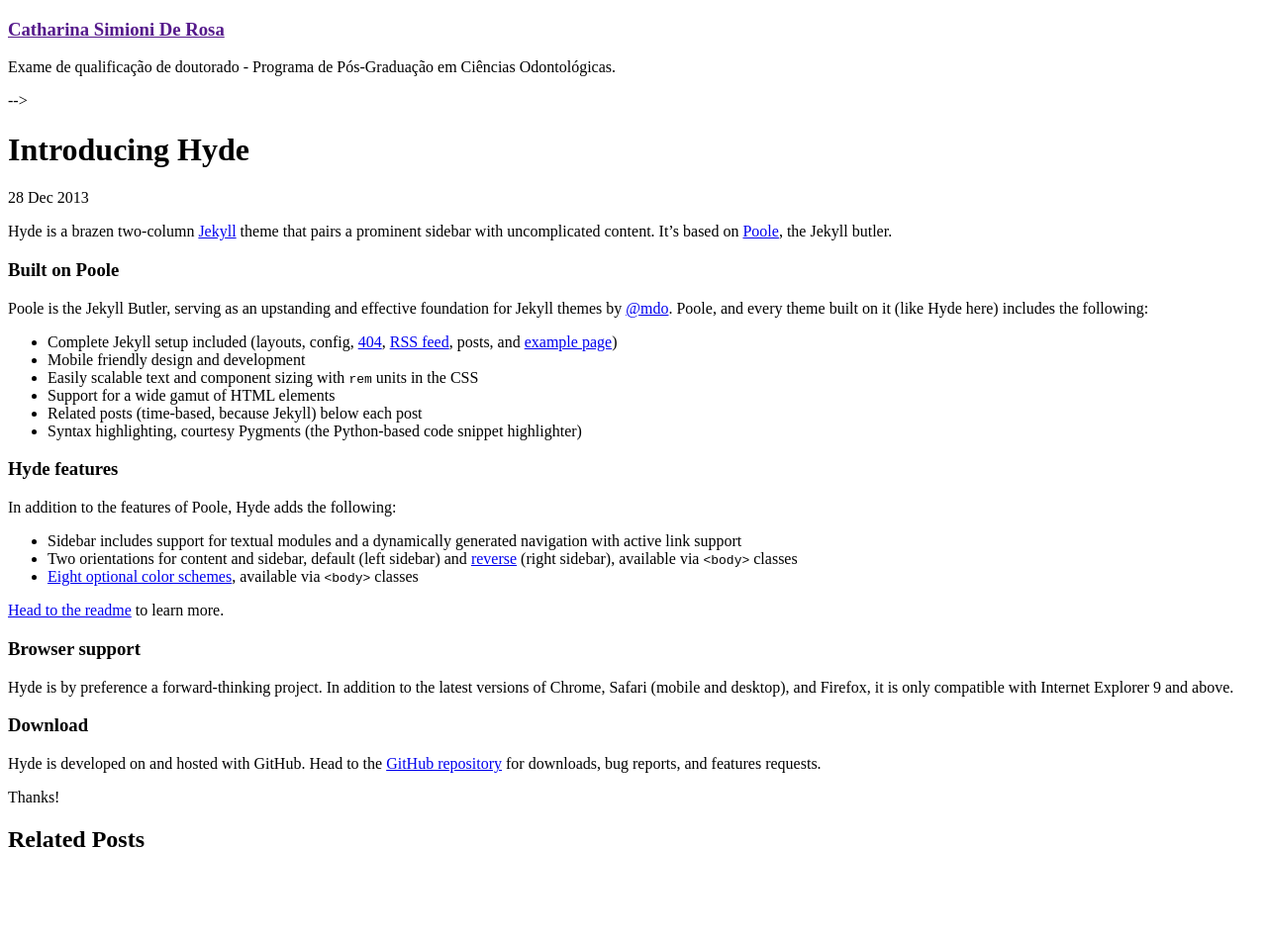
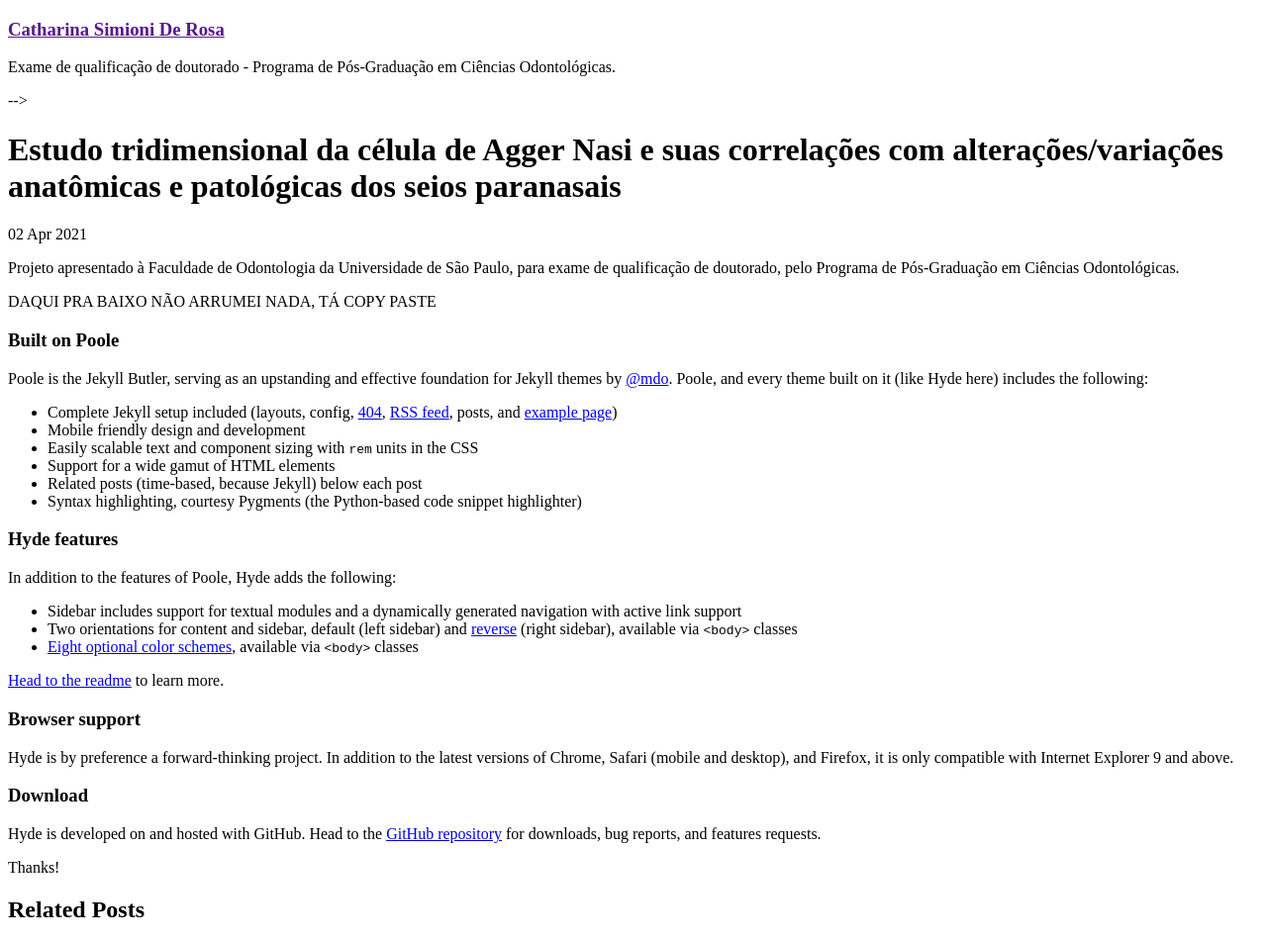
Before and after one commit to pedrowvalle/pedrowvalle.github.io, a Jekyll site: the page built from _posts/2021-04-02-introducing-hyde.md, in a window 1280 px wide. Shown: the whole page at 99% size. Built offline with Jekyll 4.4.1, drawn with Linux system fonts in a browser that asks for light colours; Markdown is read by kramdown in place of the engine named in the settings; before the commit the page ends 900 px from its top, so only the background shows below that.

Commit message:
primeiro post

```diff
--- a/_posts/2013-12-28-introducing-hyde.md
+++ b/_posts/2021-04-02-introducing-hyde.md
@@ -1,9 +1,11 @@
 ---
 layout: post
-title: Introducing Hyde
+title: Estudo tridimensional da célula de Agger Nasi e suas correlações com alterações/variações anatômicas e patológicas dos seios paranasais
 ---
 
-Hyde is a brazen two-column [Jekyll](http://jekyllrb.com) theme that pairs a prominent sidebar with uncomplicated content. It's based on [Poole](http://getpoole.com), the Jekyll butler.
+Projeto apresentado à Faculdade de Odontologia da Universidade de São Paulo, para exame de qualificação de doutorado, pelo Programa de Pós-Graduação em Ciências Odontológicas.
+
+DAQUI PRA BAIXO NÃO ARRUMEI NADA, TÁ COPY PASTE
 
 ### Built on Poole
 
```
